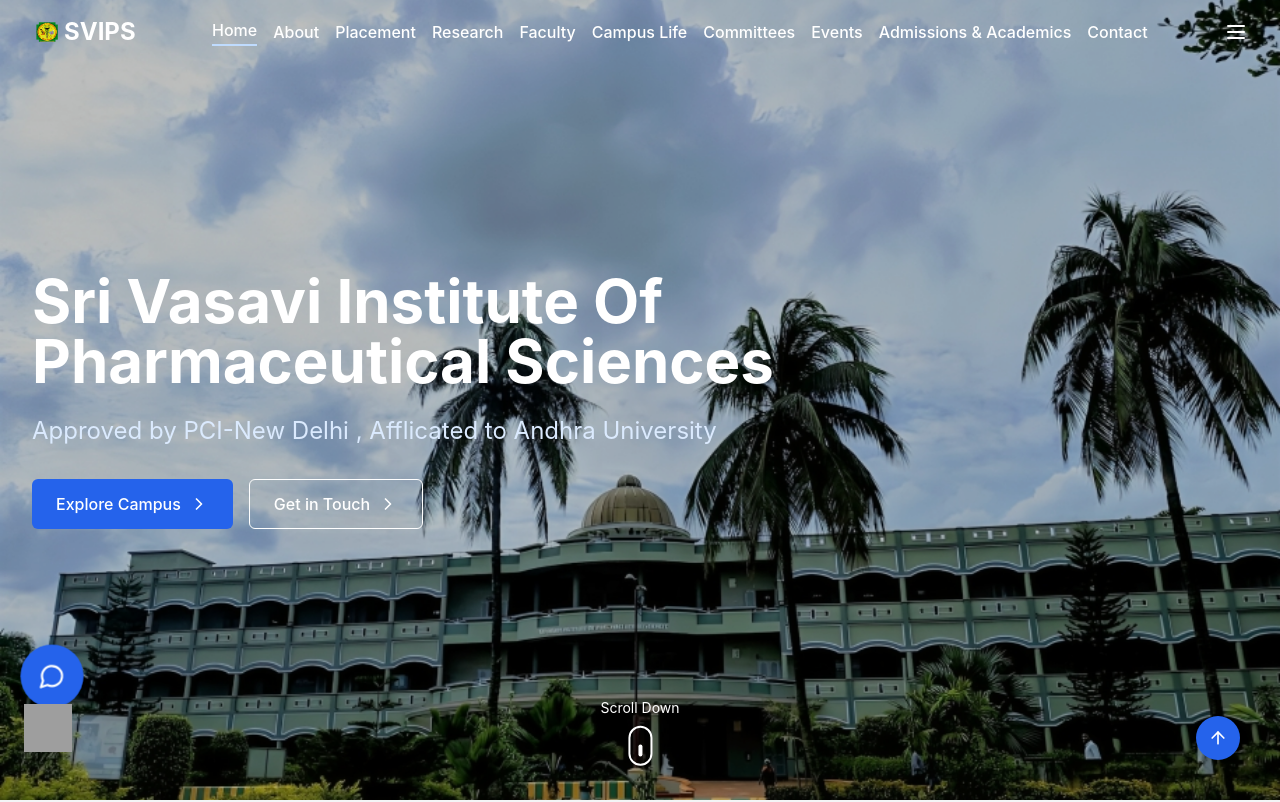
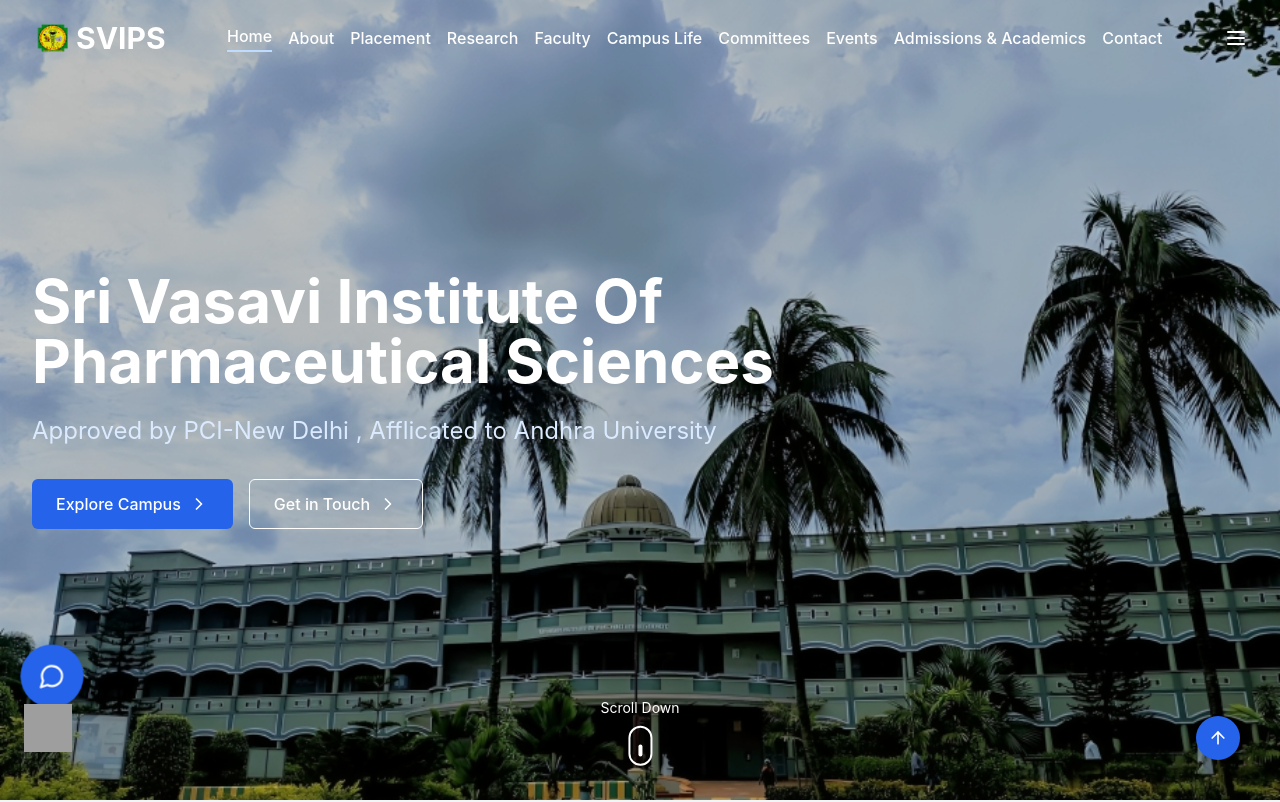
Before and after one commit to Govardhan-subhash/Pharmacy, a React (Vite) app: page / in a window 1280 px wide. Shown: the top 802 px of the page. Built offline with nearby package versions, Linux system fonts and the light colour scheme; grey boxes are pictures that could not be loaded.

Commit message:
Increase logo size and text size in Header component

```diff
--- a/src/components/Header.tsx
+++ b/src/components/Header.tsx
@@ -151,9 +151,9 @@
               <img
                 src="public/uploads/images/no.png" // Replace with the actual path to your image
                 alt="Logo"
-                className="h-8 w-8 mr-0" // Adjust height, width, and margin as needed
+                className="h-11 w-11 mr-0" // Adjust height, width, and margin as needed
               />
-              <span className="ml-0 text-2xl font-bold text-white">SVIPS</span>
+              <span className="ml-0 text-3xl font-bold text-white">SVIPS</span>
             </motion.div>
           </Link>
 
```
